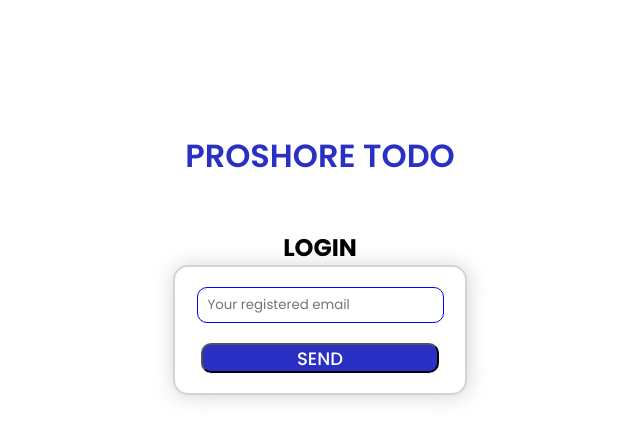
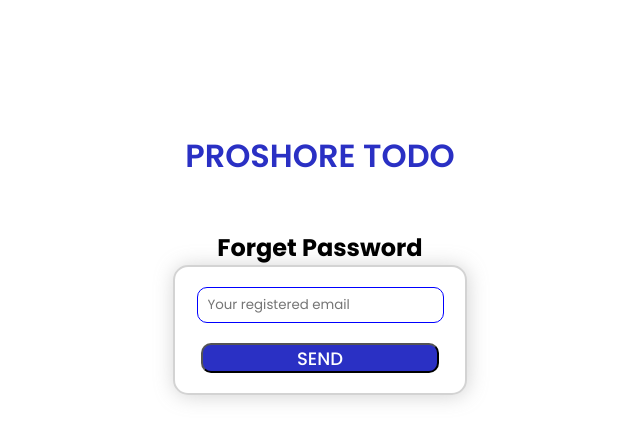
Before and after one commit to genGit963/proshore_todo, a React (Vite) app: page /forget_password in a window 1280 px wide. Shown: the top 440 px of the page, without its empty margins (320-960 px from the left). Built offline with nearby package versions, Linux system fonts and the light colour scheme; no server answers.

Commit message:
Some little changes like proper naming

```diff
--- a/src/pages/forget_password.tsx
+++ b/src/pages/forget_password.tsx
@@ -38,7 +38,7 @@ const ForgetPasswordPage: React.FC = () => {
       ) : (
         <div className="login_container">
           <h1>PROSHORE TODO </h1>
-          <h2>LOGIN</h2>
+          <h2>Forget Password</h2>
           <form onSubmit={handleSubmit} className="login_from">
             <input
               type="email"
--- a/src/pages/new_password.tsx
+++ b/src/pages/new_password.tsx
@@ -41,7 +41,7 @@ const NewPasswordPage: React.FC = () => {
       ) : (
         <div className="login_container">
           <h1>PROSHORE TODO </h1>
-          <h2>LOGIN</h2>
+          <h2>New Password</h2>
           <form onSubmit={handleSubmit} className="login_from">
             <input
               type="text"
```
